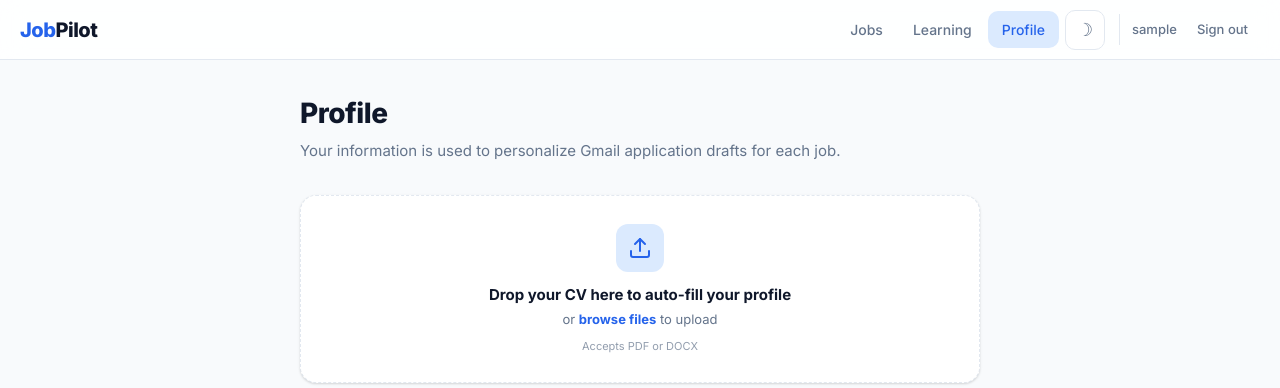
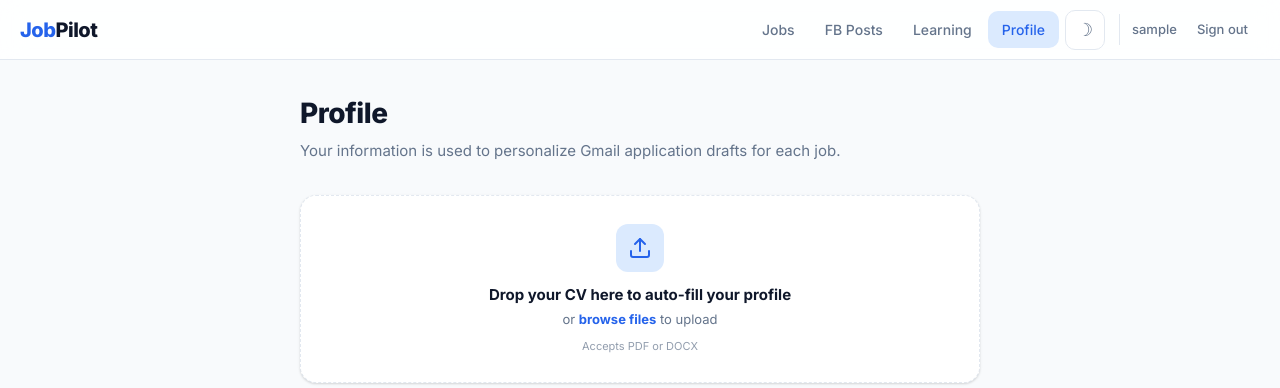
Before and after one commit to ssmugdho7/jobpilot, a Flask app: template app/web/templates/profile.html in a window 1280 px wide. Shown: the top 388 px of the page. Run offline with Flask 3, Linux system fonts and the light colour scheme; the template is opened without the code that fills it: most values are stand-ins (such as "Sample title", 1, 10 or a date in 2020); parts of the project's set-up code (start-up, migrations or seed data) failed here and were passed over.

Commit message:
fix: add FB Posts nav link to all templates
- Add FB Posts link to index.html nav and mobile drawer
- Add FB Posts link to learning.html nav and mobile drawer
- Add FB Posts link to profile.html nav and mobile drawer

```diff
--- a/app/web/templates/index.html
+++ b/app/web/templates/index.html
@@ -305,6 +305,7 @@
     <div class="header-right">
       <div class="nav">
         <a href="/dashboard" class="active">Jobs</a>
+        <a href="/fb_posts">FB Posts</a>
         <a href="/learning">Learning</a>
         <a href="/profile">Profile</a>
       </div>
@@ -369,6 +370,7 @@
         {% endfor %}
       </div>
       <div style="height:1px;background:var(--border);margin:4px 0"></div>
+      <a class="drawer-link" href="/fb_posts">FB Posts</a>
       <a class="drawer-link" href="/learning">Learning</a>
       <a class="drawer-link" href="/profile">Profile</a>
       <a class="drawer-link drawer-logout" href="/logout">Sign out</a>
--- a/app/web/templates/learning.html
+++ b/app/web/templates/learning.html
@@ -101,6 +101,7 @@
     <div class="header-right">
       <div class="nav">
         <a href="/dashboard">Jobs</a>
+        <a href="/fb_posts">FB Posts</a>
         <a href="/learning" class="active">Learning</a>
         <a href="/profile">Profile</a>
       </div>
@@ -119,6 +120,7 @@
     <div class="mobile-drawer" onclick="event.stopPropagation()">
       <button class="mobile-drawer-close" onclick="closeDrawer()">&times;</button>
       <a href="/dashboard">Jobs</a>
+      <a href="/fb_posts">FB Posts</a>
       <a href="/learning" style="color:var(--blue);font-weight:600">Learning</a>
       <a href="/profile">Profile</a>
       <div style="height:1px;background:var(--border);margin:8px 0"></div>
--- a/app/web/templates/profile.html
+++ b/app/web/templates/profile.html
@@ -191,6 +191,7 @@
     <div class="header-right">
       <div class="nav">
         <a href="/dashboard">Jobs</a>
+        <a href="/fb_posts">FB Posts</a>
         <a href="/learning">Learning</a>
         <a href="/profile" class="active">Profile</a>
       </div>
@@ -209,6 +210,7 @@
     <div class="mobile-drawer" onclick="event.stopPropagation()">
       <button class="mobile-drawer-close" onclick="closeDrawer()">&times;</button>
       <a href="/dashboard">Jobs</a>
+      <a href="/fb_posts">FB Posts</a>
       <a href="/learning">Learning</a>
       <a href="/profile" style="color:var(--blue);font-weight:600">Profile</a>
       <div class="drawer-sep"></div>
```
